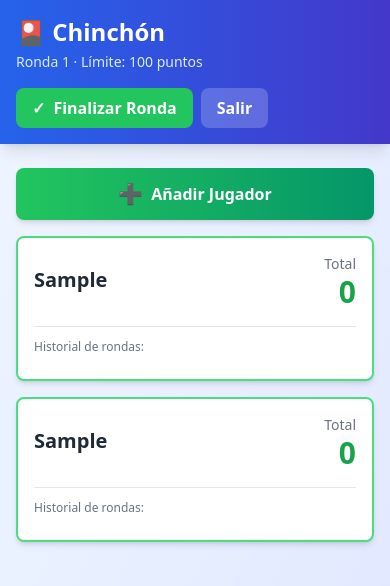
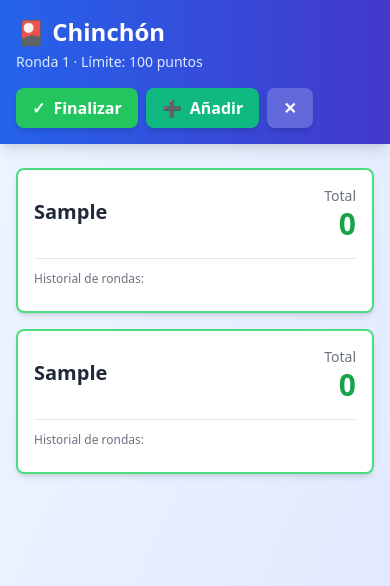
Before and after one commit to jpmarinjimenez/chinchon, a Vue app: page / in a window 390 px wide. Both pictures are taken after typing "Sample", "Sample" into the empty fields and a click on the button "🎮 Iniciar Partida". Shown: the top 586 px of the page. Built offline with nearby package versions, Linux system fonts and the light colour scheme.

Commit message:
feat: add mobile responsiveness and move add player button to header

```diff
--- a/src/components/HeaderBar.vue
+++ b/src/components/HeaderBar.vue
@@ -16,26 +16,38 @@
         <div class="flex flex-wrap gap-2">
           <button
             @click="$emit('finalizar-ronda')"
-            class="bg-green-500 hover:bg-green-600 text-white font-semibold px-4 py-2 rounded-lg transition-colors flex items-center gap-2"
+            class="bg-green-500 hover:bg-green-600 text-white font-semibold px-4 py-2 rounded-lg transition-colors flex items-center gap-2 shadow-md"
           >
             <span>✓</span>
-            <span>Finalizar Ronda</span>
+            <span class="hidden sm:inline">Finalizar Ronda</span>
+            <span class="sm:hidden">Finalizar</span>
           </button>
 
           <button
             v-if="rondaActual > 1"
             @click="$emit('deshacer-ronda')"
-            class="bg-yellow-500 hover:bg-yellow-600 text-white font-semibold px-4 py-2 rounded-lg transition-colors flex items-center gap-2"
+            class="bg-yellow-500 hover:bg-yellow-600 text-white font-semibold px-4 py-2 rounded-lg transition-colors flex items-center gap-2 shadow-md"
           >
             <span>↶</span>
             <span class="hidden sm:inline">Deshacer</span>
           </button>
 
           <button
+            v-if="puedeAnadirJugador"
+            @click="$emit('anadir-jugador')"
+            class="bg-emerald-500 hover:bg-emerald-600 text-white font-semibold px-4 py-2 rounded-lg transition-colors flex items-center gap-2 shadow-md"
+          >
+            <span>➕</span>
+            <span class="hidden sm:inline">Añadir Jugador</span>
+            <span class="sm:hidden">Añadir</span>
+          </button>
+
+          <button
             @click="$emit('volver-inicio')"
-            class="bg-white bg-opacity-20 hover:bg-opacity-30 text-white font-semibold px-4 py-2 rounded-lg transition-colors"
+            class="bg-white bg-opacity-20 hover:bg-opacity-30 text-white font-semibold px-4 py-2 rounded-lg transition-colors shadow-md flex items-center gap-2"
           >
-            Salir
+            <span class="hidden sm:inline">Salir</span>
+            <span class="sm:hidden">✕</span>
           </button>
         </div>
       </div>
@@ -54,8 +66,12 @@ export default {
     limite: {
       type: Number,
       required: true
+    },
+    puedeAnadirJugador: {
+      type: Boolean,
+      default: false
     }
   },
-  emits: ['finalizar-ronda', 'deshacer-ronda', 'volver-inicio']
+  emits: ['finalizar-ronda', 'deshacer-ronda', 'anadir-jugador', 'volver-inicio']
 }
 </script>
--- a/src/views/GameView.vue
+++ b/src/views/GameView.vue
@@ -4,23 +4,15 @@
     <HeaderBar
       :ronda-actual="gameStore.rondaActual"
       :limite="gameStore.limiteEliminacion"
+      :puede-anadir-jugador="puedeAnadirJugador"
       @finalizar-ronda="abrirModalFinalizarRonda"
       @deshacer-ronda="deshacerRonda"
+      @anadir-jugador="abrirModalAnadirJugador"
       @volver-inicio="volverInicio"
     />
 
     <!-- Contenido principal -->
     <div class="container mx-auto px-4 py-6">
-      <!-- Botón para añadir jugador -->
-      <div v-if="gameStore.juegoActivo && !gameStore.juegoFinalizado && gameStore.jugadores.length < 8" class="mb-4">
-        <button
-          @click="abrirModalAnadirJugador"
-          class="w-full md:w-auto bg-gradient-to-r from-green-500 to-emerald-600 hover:from-green-600 hover:to-emerald-700 text-white font-semibold py-3 px-6 rounded-lg shadow-md transition-all transform hover:scale-105 flex items-center justify-center gap-2"
-        >
-          <span class="text-xl">➕</span>
-          <span>Añadir Jugador</span>
-        </button>
-      </div>
 
       <!-- Resumen final si el juego terminó -->
       <div v-if="gameStore.juegoFinalizado" class="mb-6">
@@ -215,6 +207,10 @@ export default {
       return jugadorConMasPuntos ? jugadorConMasPuntos.puntosAcumulados : 0
     })
 
+    const puedeAnadirJugador = computed(() => {
+      return gameStore.juegoActivo && !gameStore.juegoFinalizado && gameStore.jugadores.length < 8
+    })
+
     const abrirModalFinalizarRonda = () => {
       if (!gameStore.juegoFinalizado) {
         mostrarModalFinalizar.value = true
@@ -328,6 +324,7 @@ export default {
       mostrarModalAnadirJugador,
       jugadoresQueAlcanzaronLimite,
       puntosReenganche,
+      puedeAnadirJugador,
       abrirModalFinalizarRonda,
       cerrarModalFinalizarRonda,
       finalizarRonda,
```
